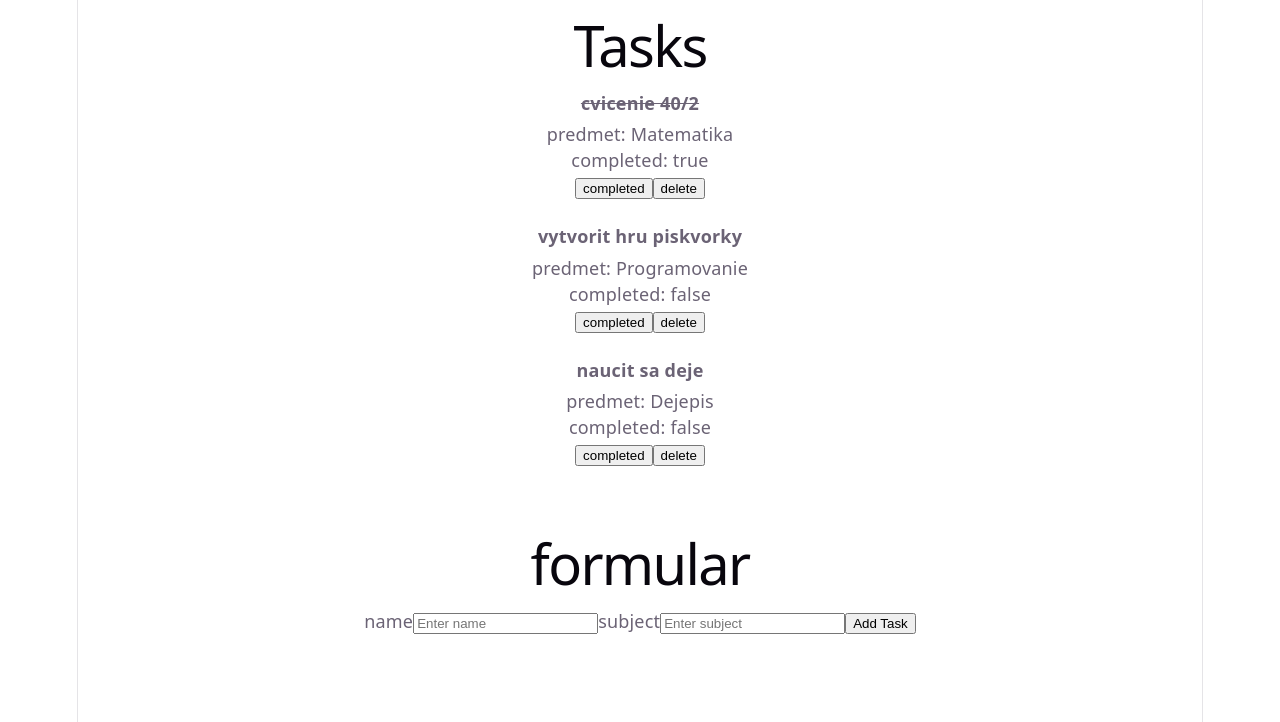
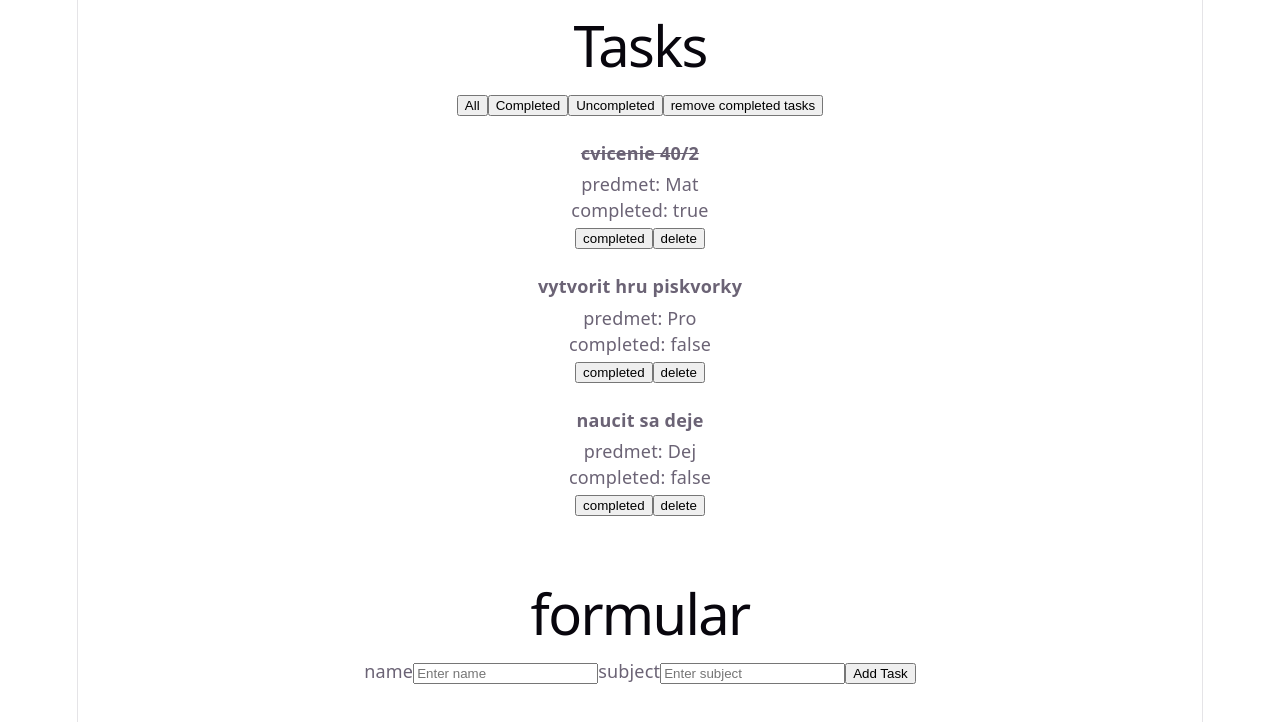
Before and after one commit to PatrikHusar/react-ts-uloha1, a React (Vite) app: page / in a window 1280 px wide. Shown: the top 722 px of the page. Built offline with nearby package versions, Linux system fonts and the light colour scheme.

Commit message:
added delete completed tasks button

```diff
--- a/src/App.tsx
+++ b/src/App.tsx
@@ -13,22 +13,27 @@ export type Task = {
 const keys = ['name', 'subject'] as const;
 
 let allTasks: Task[] = [
-  {id: 0, name: "cvicenie 40/2", subject: "Matematika", completed: true},
-  {id: 1, name: "vytvorit hru piskvorky", subject: "Programovanie", completed: false},
-  {id: 2, name: "naucit sa deje", subject: "Dejepis", completed: false}
+  {id: 0, name: "cvicenie 40/2", subject: "Mat", completed: true},
+  {id: 1, name: "vytvorit hru piskvorky", subject: "Pro", completed: false},
+  {id: 2, name: "naucit sa deje", subject: "Dej", completed: false}
 ];
 let idCounter: number = allTasks.length;
 
 function App() {
   const [tasks, setTasks] = useState<Task[]>(allTasks);
+  const [filter, setFilter] = useState<"all" | "completed" | "uncompleted">("all");
 
-  const taskComplete = (id: number) => {
+  const taskCompletedPress = (id: number) => {
     setTasks(prev =>
       prev.map(task =>
         task.id === id ? { ...task, completed: !task.completed } : task
       )
     );
   };
+
+  const deleteCompletedTasks = () => {
+    setTasks((prev) => prev.filter((task) => task.completed === false))
+  }
 
   const addTask = (data: {[k: string]: string}) => {
 
@@ -49,25 +54,40 @@ function App() {
     setTasks(prev => prev.filter((task) => task.id !== id));
   };
 
+  const filterTasks = () => {
+    return tasks.filter((task) => {
+      if (filter === "all") return true
+      if (filter === "completed") return task.completed
+      if (filter === "uncompleted") return !task.completed
+    })
+  }
+
   const renderTasks = () => {
-    if (tasks.length === 0) {
+    const filteredTasks = filterTasks();
+    if (filteredTasks.length === 0) {
       return <p>No tasks</p>;
     }
 
     const areAllCompleted = tasks.every((task) => task.completed);
-    if (areAllCompleted) {
-      return <p>All tasks completed</p>;
-    }
 
-    return tasks.map((task) => (
-      taskCard(task, taskComplete, removeTask)
-    ));
+    return (
+      <>
+        {(areAllCompleted) && <p>All tasks completed</p>}
+        {filteredTasks.map((task) => (
+          taskCard(task, taskCompletedPress, removeTask)
+        ))}
+      </>
+    );
   }
 
   return (
     <>
       <div>
         <h1>Tasks</h1>
+        <button onClick={() => setFilter("all")}>All</button>
+        <button onClick={() => setFilter("completed")}>Completed</button>
+        <button onClick={() => setFilter("uncompleted")}>Uncompleted</button>
+        <button onClick={() => deleteCompletedTasks()} >remove completed tasks</button>
         {renderTasks()}
       </div>
       <br/><br/>
```
